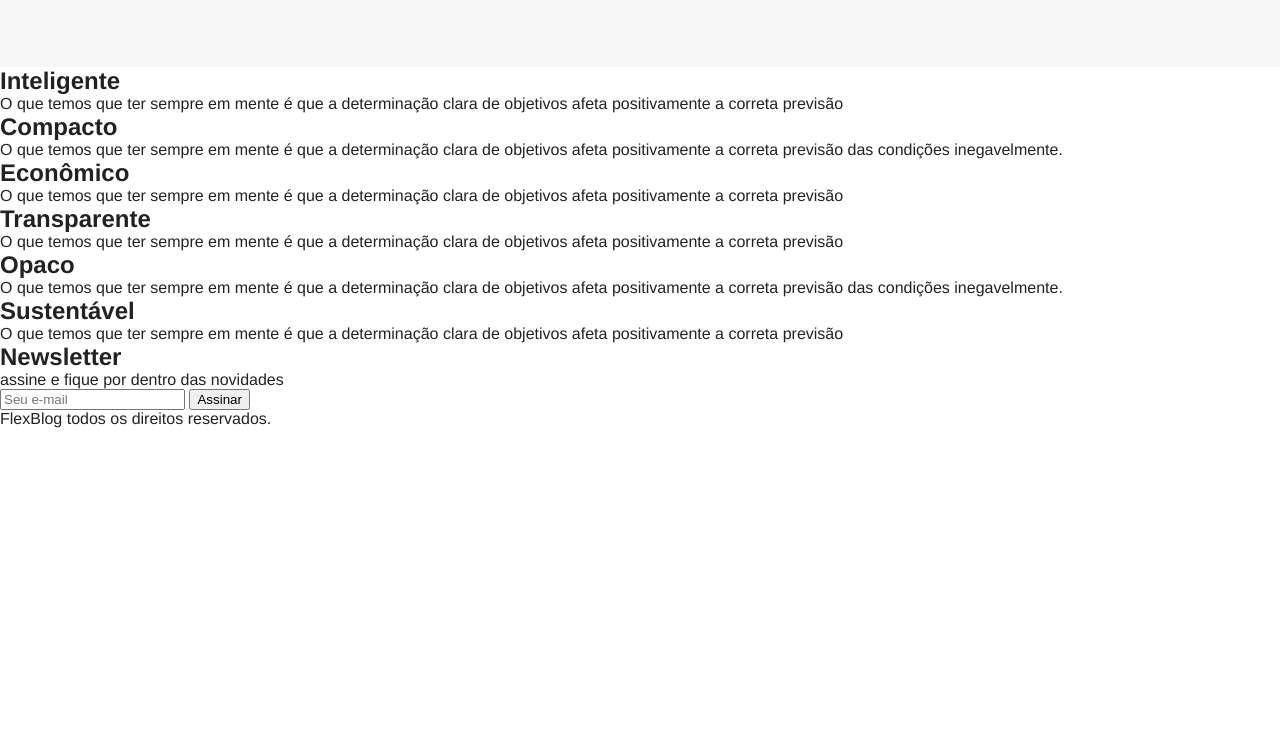
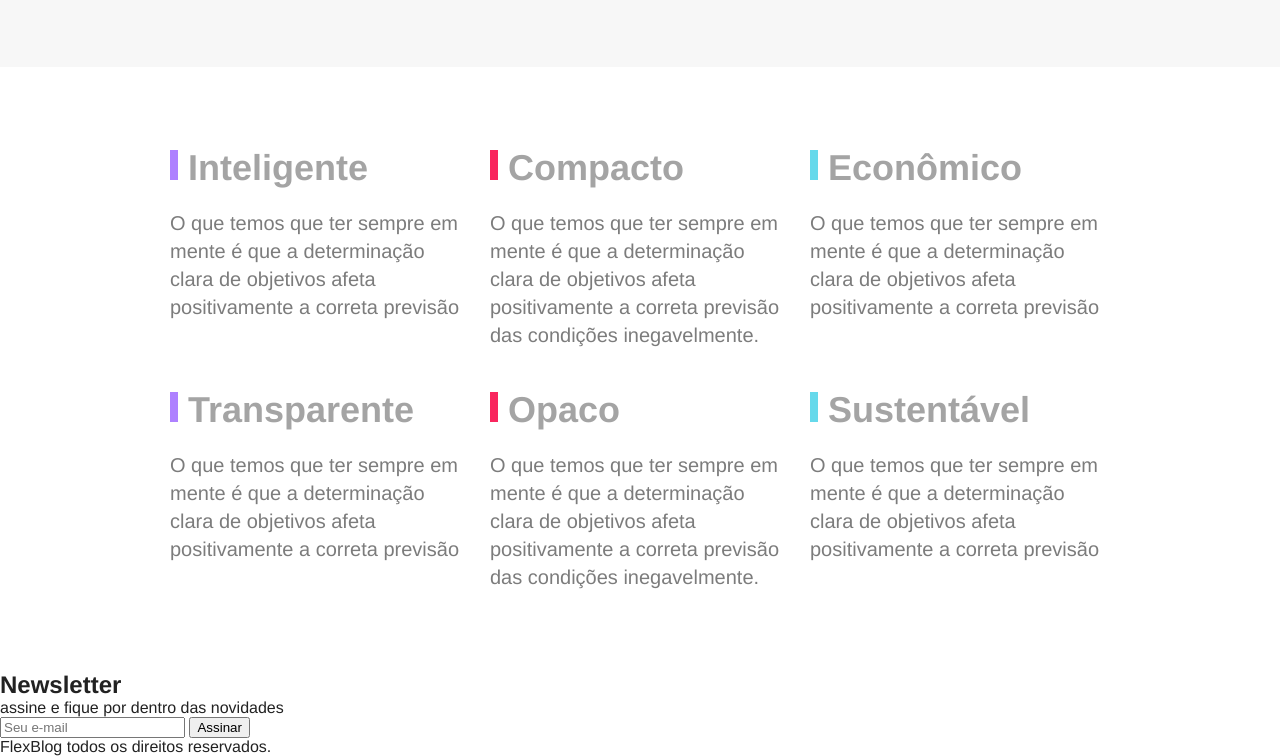
Before and after one commit to AlbericoJr/Fundamentos_do_flexbox, a plain HTML site: page Projeto_Flexbox/index.html in a window 1280 px wide. Shown: the part 2468-3224 px from the top of the page. Before the commit the page ends 2896 px from the top, so only its background shows below. Drawn offline with Linux system fonts and the light colour scheme.

Commit message:
Qualidade

```diff
--- a/Projeto_Flexbox/CSS/style.css
+++ b/Projeto_Flexbox/CSS/style.css
@@ -265,3 +265,48 @@ img{
         order: -1;
     }
 }
+
+/*QUALIDADE*/
+.qualidade{
+    max-width: 960px;
+    margin: 60px auto;
+    display: flex;
+    flex-wrap: wrap;
+}
+
+.qualidade-item{
+    flex: 1 1 300px;
+    margin: 20px 10px;
+}
+
+.qualidade-item h2{
+    font-size: 2.25em;
+    color: #a4a4a4;
+    margin-bottom: 20px;
+}
+
+.qualidade-item h2::before{
+    content: "";
+    display: inline-block;
+    width: 8px;
+    height: 30px;
+    margin-right: 10px;
+}
+
+.qualidade-item:nth-of-type(3n+1) h2::before{
+    background: #ae81ff;
+}
+
+.qualidade-item:nth-of-type(3n+2) h2::before{
+    background: #f9265e;
+}
+
+.qualidade-item:nth-of-type(3n+3) h2::before{
+    background: #66d9eb;
+}
+
+.qualidade-item p{
+    font-size: 1.25em;
+    line-height: 1.4;
+    color: #7c7c7c;
+}
```
